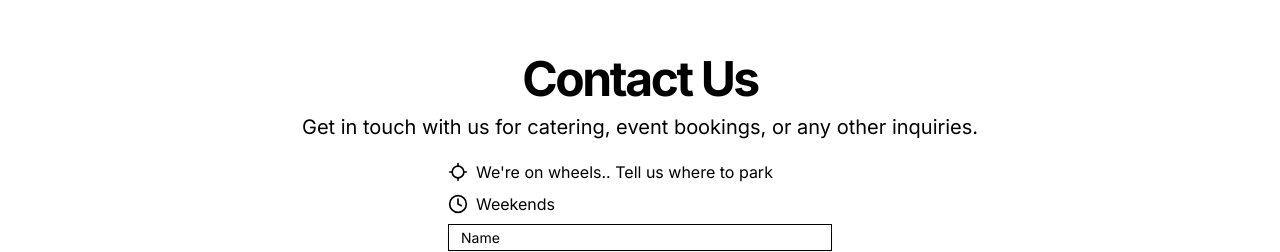
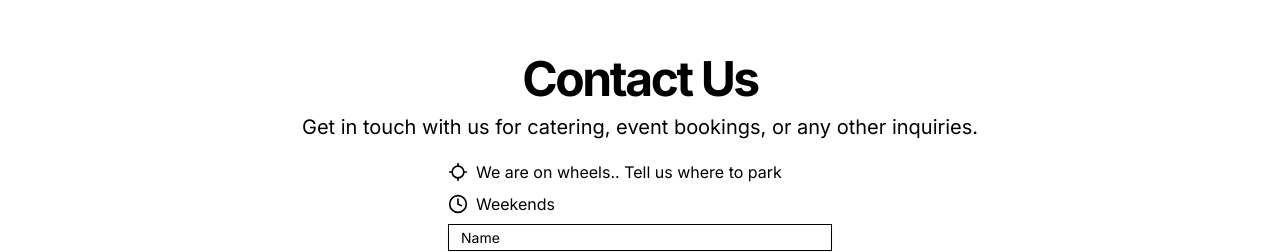
Before and after one commit to jaypopat/roaming-kitchen, a Next.js app: page / in a window 1280 px wide. Shown: the part 2800-3052 px from the top of the page. Built offline with nearby package versions, Linux system fonts and the light colour scheme.

Commit message:
removed apostrophes

```diff
--- a/src/components/contact.tsx
+++ b/src/components/contact.tsx
@@ -48,7 +48,7 @@ export default function ContactForm() {
             <div className="grid gap-2">
               <div className="flex items-center gap-2">
                 <LocateIcon className="h-5 w-5 text-muted-foreground" />
-                <p className="text-muted-foreground">We're on wheels.. Tell us where to park</p>
+                <p className="text-muted-foreground">We are on wheels.. Tell us where to park</p>
               </div>
               <div className="flex items-center gap-2">
                 <ClockIcon className="h-5 w-5 text-muted-foreground" />
```
